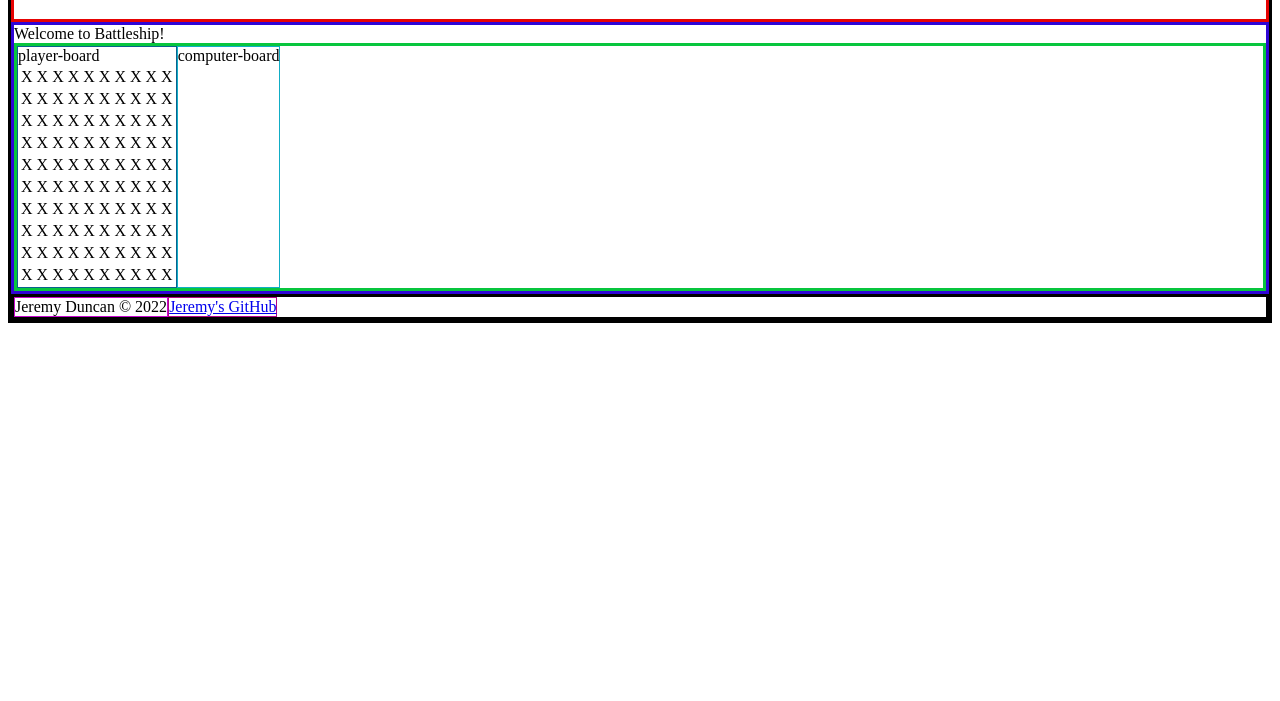
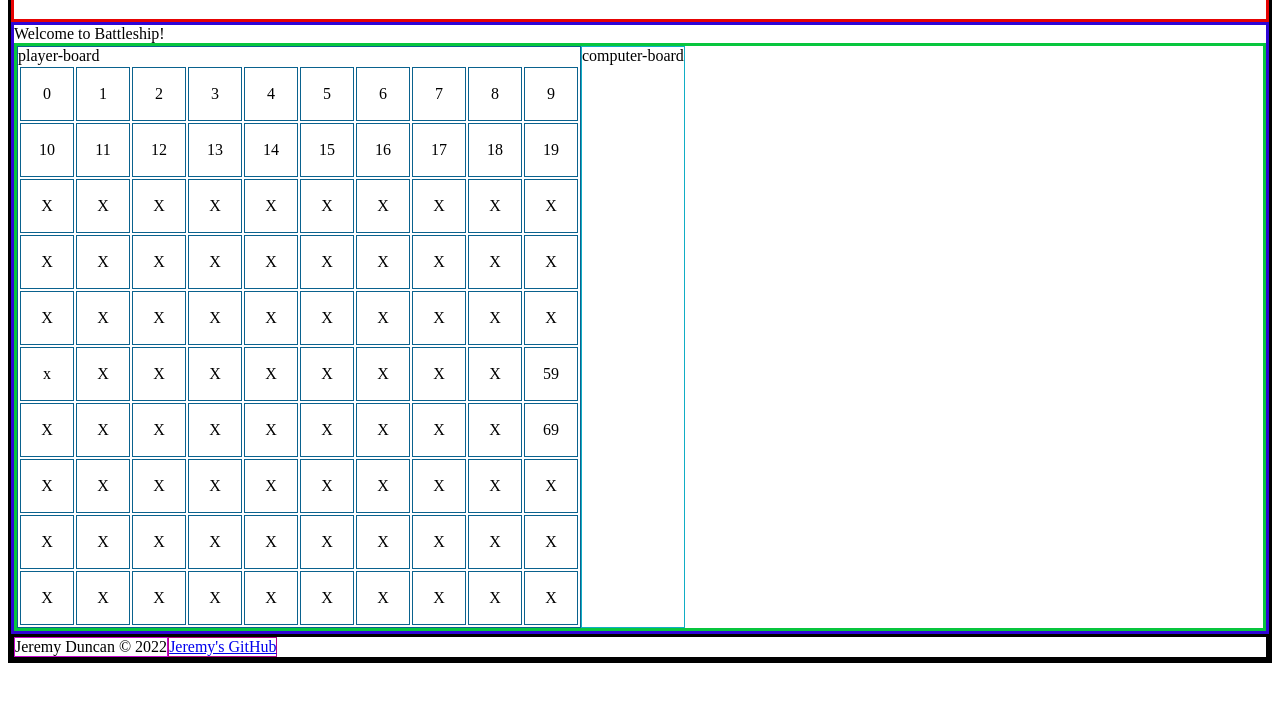
Before and after one commit to JeremyDuncan/Battleship, a plain HTML site: page index.html in a window 1280 px wide. Shown: the part 75-776 px from the top of the page. Drawn offline with Linux system fonts and the light colour scheme.

Commit message:
added square class

```diff
--- a/battleship.css
+++ b/battleship.css
@@ -22,6 +22,13 @@ header {
   display: flex;
   border: 3px solid rgb(8, 198, 62);
 
+}
+
+.square{
+  width: 50px;
+  height: 50px;
+  text-align: center;
+  border: 1px solid rgb(10, 98, 142);
 }
 
 .player-board {
--- a/index.html
+++ b/index.html
@@ -24,132 +24,131 @@
           player-board
           <table>
             <tr>
-              <td id="0" onclick="torpedo(0)">X</td>
-              <td id="1" onclick="torpedo(1)">X</td>
-              <td id="2" onclick="torpedo(2)">X</td>
-              <td id="3" onclick="torpedo(3)">X</td>
-              <td id="4" onclick="torpedo(4)">X</td>
-              <td id="5" onclick="torpedo(5)">X</td>
-              <td id="6" onclick="torpedo(6)">X</td>
-              <td id="7" onclick="torpedo(7)">X</td>
-              <td id="8" onclick="torpedo(8)">X</td>
-              <td id="9" onclick="torpedo(9)">X</td>
+              <td class="square" id="0" onclick="torpedo(0)">0</td>
+              <td class="square" id="1" onclick="torpedo(1)">1</td>
+              <td class="square" id="2" onclick="torpedo(2)">2</td>
+              <td class="square" id="3" onclick="torpedo(3)">3</td>
+              <td class="square" id="4" onclick="torpedo(4)">4</td>
+              <td class="square" id="5" onclick="torpedo(5)">5</td>
+              <td class="square" id="6" onclick="torpedo(6)">6</td>
+              <td class="square" id="7" onclick="torpedo(7)">7</td>
+              <td class="square" id="8" onclick="torpedo(8)">8</td>
+              <td class="square" id="9" onclick="torpedo(9)">9</td>
             </tr>
 
             <tr>
-              <td id="10" onclick="torpedo(10)">X</td>
-              <td id="11" onclick="torpedo(11)">X</td>
-              <td id="12" onclick="torpedo(12)">X</td>
-              <td id="13" onclick="torpedo(13)">X</td>
-              <td id="14" onclick="torpedo(14)">X</td>
-              <td id="15" onclick="torpedo(15)">X</td>
-              <td id="16" onclick="torpedo(16)">X</td>
-              <td id="17" onclick="torpedo(17)">X</td>
-              <td id="18" onclick="torpedo(18)">X</td>
-              <td id="19" onclick="torpedo(19)">X</td>
+              <td class="square" id="10" onclick="torpedo(10)">10</td>
+              <td class="square" id="11" onclick="torpedo(11)">11</td>
+              <td class="square" id="12" onclick="torpedo(12)">12</td>
+              <td class="square" id="13" onclick="torpedo(13)">13</td>
+              <td class="square" id="14" onclick="torpedo(14)">14</td>
+              <td class="square" id="15" onclick="torpedo(15)">15</td>
+              <td class="square" id="16" onclick="torpedo(16)">16</td>
+              <td class="square" id="17" onclick="torpedo(17)">17</td>
+              <td class="square" id="18" onclick="torpedo(18)">18</td>
+              <td class="square" id="19" onclick="torpedo(19)">19</td>
             </tr>
 
             <tr>
-              <td id="20" onclick="torpedo(20)">X</td>
-              <td id="21" onclick="torpedo(21)">X</td>
-              <td id="22" onclick="torpedo(22)">X</td>
-              <td id="23" onclick="torpedo(23)">X</td>
-              <td id="24" onclick="torpedo(24)">X</td>
-              <td id="25" onclick="torpedo(25)">X</td>
-              <td id="26" onclick="torpedo(26)">X</td>
-              <td id="27" onclick="torpedo(27)">X</td>
-              <td id="28" onclick="torpedo(28)">X</td>
-              <td id="29" onclick="torpedo(29)">X</td>
+              <td class="square" id="20" onclick="torpedo(20)">X</td>
+              <td class="square" id="21" onclick="torpedo(21)">X</td>
+              <td class="square" id="22" onclick="torpedo(22)">X</td>
+              <td class="square" id="23" onclick="torpedo(23)">X</td>
+              <td class="square" id="24" onclick="torpedo(24)">X</td>
+              <td class="square" id="25" onclick="torpedo(25)">X</td>
+              <td class="square" id="26" onclick="torpedo(26)">X</td>
+              <td class="square" id="27" onclick="torpedo(27)">X</td>
+              <td class="square" id="28" onclick="torpedo(28)">X</td>
+              <td class="square" id="29" onclick="torpedo(29)">X</td>
             </tr>
 
             <tr>
-              <td id="30" onclick="torpedo(30)">X</td>
-              <td id="31" onclick="torpedo(31)">X</td>
-              <td id="32" onclick="torpedo(32)">X</td>
-              <td id="33" onclick="torpedo(33)">X</td>
-              <td id="34" onclick="torpedo(34)">X</td>
-              <td id="35" onclick="torpedo(35)">X</td>
-              <td id="36" onclick="torpedo(36)">X</td>
-              <td id="37" onclick="torpedo(37)">X</td>
-              <td id="38" onclick="torpedo(38)">X</td>
-              <td id="39" onclick="torpedo(39)">X</td>
+              <td class="square" id="30" onclick="torpedo(30)">X</td>
+              <td class="square" id="31" onclick="torpedo(31)">X</td>
+              <td class="square" id="32" onclick="torpedo(32)">X</td>
+              <td class="square" id="33" onclick="torpedo(33)">X</td>
+              <td class="square" id="34" onclick="torpedo(34)">X</td>
+              <td class="square" id="35" onclick="torpedo(35)">X</td>
+              <td class="square" id="36" onclick="torpedo(36)">X</td>
+              <td class="square" id="37" onclick="torpedo(37)">X</td>
+              <td class="square" id="38" onclick="torpedo(38)">X</td>
+              <td class="square" id="39" onclick="torpedo(39)">X</td>
             </tr>
 
             <tr>
-              <td id="40" onclick="torpedo(40)">X</td>
-              <td id="41" onclick="torpedo(41)">X</td>
-              <td id="42" onclick="torpedo(42)">X</td>
-              <td id="43" onclick="torpedo(43)">X</td>
-              <td id="44" onclick="torpedo(44)">X</td>
-              <td id="45" onclick="torpedo(45)">X</td>
-              <td id="46" onclick="torpedo(46)">X</td>
-              <td id="47" onclick="torpedo(47)">X</td>
-              <td id="48" onclick="torpedo(48)">X</td>
-              <td id="49" onclick="torpedo(49)">X</td>
+              <td class="square" id="40" onclick="torpedo(40)">X</td>
+              <td class="square" id="41" onclick="torpedo(41)">X</td>
+              <td class="square" id="42" onclick="torpedo(42)">X</td>
+              <td class="square" id="43" onclick="torpedo(43)">X</td>
+              <td class="square" id="44" onclick="torpedo(44)">X</td>
+              <td class="square" id="45" onclick="torpedo(45)">X</td>
+              <td class="square" id="46" onclick="torpedo(46)">X</td>
+              <td class="square" id="47" onclick="torpedo(47)">X</td>
+              <td class="square" id="48" onclick="torpedo(48)">X</td>
+              <td class="square" id="49" onclick="torpedo(49)">X</td>
             </tr>
-
-              <td id="50" onclick="torpedo(50)">X</td>
-              <td id="51" onclick="torpedo(51)">X</td>
-              <td id="52" onclick="torpedo(52)">X</td>
-              <td id="53" onclick="torpedo(53)">X</td>
-              <td id="54" onclick="torpedo(54)">X</td>
-              <td id="55" onclick="torpedo(55)">X</td>
-              <td id="56" onclick="torpedo(56)">X</td>
-              <td id="57" onclick="torpedo(57)">X</td>
-              <td id="58" onclick="torpedo(58)">X</td>
-              <td id="59" onclick="torpedo(59)">X</td>
+              <td class="square" id="50" onclick="torpedo(50)">x</td>
+              <td class="square" id="51" onclick="torpedo(51)">X</td>
+              <td class="square" id="52" onclick="torpedo(52)">X</td>
+              <td class="square" id="53" onclick="torpedo(53)">X</td>
+              <td class="square" id="54" onclick="torpedo(54)">X</td>
+              <td class="square" id="55" onclick="torpedo(55)">X</td>
+              <td class="square" id="56" onclick="torpedo(56)">X</td>
+              <td class="square" id="57" onclick="torpedo(57)">X</td>
+              <td class="square" id="58" onclick="torpedo(58)">X</td>
+              <td class="square" id="59" onclick="torpedo(59)">59</td>
 
 
             <tr>
-              <td id="60" onclick="torpedo(60)">X</td>
-              <td id="61" onclick="torpedo(61)">X</td>
-              <td id="62" onclick="torpedo(62)">X</td>
-              <td id="63" onclick="torpedo(63)">X</td>
-              <td id="64" onclick="torpedo(64)">X</td>
-              <td id="65" onclick="torpedo(65)">X</td>
-              <td id="66" onclick="torpedo(66)">X</td>
-              <td id="67" onclick="torpedo(67)">X</td>
-              <td id="68" onclick="torpedo(68)">X</td>
-              <td id="69" onclick="torpedo(69)">X</td>
+              <td class="square" id="60" onclick="torpedo(60)">X</td>
+              <td class="square" id="61" onclick="torpedo(61)">X</td>
+              <td class="square" id="62" onclick="torpedo(62)">X</td>
+              <td class="square" id="63" onclick="torpedo(63)">X</td>
+              <td class="square" id="64" onclick="torpedo(64)">X</td>
+              <td class="square" id="65" onclick="torpedo(65)">X</td>
+              <td class="square" id="66" onclick="torpedo(66)">X</td>
+              <td class="square" id="67" onclick="torpedo(67)">X</td>
+              <td class="square" id="68" onclick="torpedo(68)">X</td>
+              <td class="square" id="69" onclick="torpedo(69)">69</td>
             </tr>
 
             <tr>
-              <td id="70" onclick="torpedo(70)">X</td>
-              <td id="71" onclick="torpedo(71)">X</td>
-              <td id="72" onclick="torpedo(72)">X</td>
-              <td id="73" onclick="torpedo(73)">X</td>
-              <td id="74" onclick="torpedo(74)">X</td>
-              <td id="75" onclick="torpedo(75)">X</td>
-              <td id="76" onclick="torpedo(76)">X</td>
-              <td id="77" onclick="torpedo(77)">X</td>
-              <td id="78" onclick="torpedo(78)">X</td>
-              <td id="79" onclick="torpedo(79)">X</td>
+              <td class="square" id="70" onclick="torpedo(70)">X</td>
+              <td class="square" id="71" onclick="torpedo(71)">X</td>
+              <td class="square" id="72" onclick="torpedo(72)">X</td>
+              <td class="square" id="73" onclick="torpedo(73)">X</td>
+              <td class="square" id="74" onclick="torpedo(74)">X</td>
+              <td class="square" id="75" onclick="torpedo(75)">X</td>
+              <td class="square" id="76" onclick="torpedo(76)">X</td>
+              <td class="square" id="77" onclick="torpedo(77)">X</td>
+              <td class="square" id="78" onclick="torpedo(78)">X</td>
+              <td class="square" id="79" onclick="torpedo(79)">X</td>
             </tr>
 
             <tr>
-              <td id="80" onclick="torpedo(80)">X</td>
-              <td id="81" onclick="torpedo(81)">X</td>
-              <td id="82" onclick="torpedo(82)">X</td>
-              <td id="83" onclick="torpedo(83)">X</td>
-              <td id="84" onclick="torpedo(84)">X</td>
-              <td id="85" onclick="torpedo(85)">X</td>
-              <td id="86" onclick="torpedo(86)">X</td>
-              <td id="87" onclick="torpedo(87)">X</td>
-              <td id="88" onclick="torpedo(88)">X</td>
-              <td id="89" onclick="torpedo(89)">X</td>
+              <td class="square" id="80" onclick="torpedo(80)">X</td>
+              <td class="square" id="81" onclick="torpedo(81)">X</td>
+              <td class="square" id="82" onclick="torpedo(82)">X</td>
+              <td class="square" id="83" onclick="torpedo(83)">X</td>
+              <td class="square" id="84" onclick="torpedo(84)">X</td>
+              <td class="square" id="85" onclick="torpedo(85)">X</td>
+              <td class="square" id="86" onclick="torpedo(86)">X</td>
+              <td class="square" id="87" onclick="torpedo(87)">X</td>
+              <td class="square" id="88" onclick="torpedo(88)">X</td>
+              <td class="square" id="89" onclick="torpedo(89)">X</td>
             </tr>
 
             <tr>
-              <td id="90" onclick="torpedo(90)">X</td>
-              <td id="91" onclick="torpedo(91)">X</td>
-              <td id="92" onclick="torpedo(92)">X</td>
-              <td id="93" onclick="torpedo(93)">X</td>
-              <td id="94" onclick="torpedo(94)">X</td>
-              <td id="95" onclick="torpedo(95)">X</td>
-              <td id="96" onclick="torpedo(96)">X</td>
-              <td id="97" onclick="torpedo(97)">X</td>
-              <td id="98" onclick="torpedo(98)">X</td>
-              <td id="99" onclick="torpedo(99)">X</td>
+              <td class="square" id="90" onclick="torpedo(90)">X</td>
+              <td class="square" id="91" onclick="torpedo(91)">X</td>
+              <td class="square" id="92" onclick="torpedo(92)">X</td>
+              <td class="square" id="93" onclick="torpedo(93)">X</td>
+              <td class="square" id="94" onclick="torpedo(94)">X</td>
+              <td class="square" id="95" onclick="torpedo(95)">X</td>
+              <td class="square" id="96" onclick="torpedo(96)">X</td>
+              <td class="square" id="97" onclick="torpedo(97)">X</td>
+              <td class="square" id="98" onclick="torpedo(98)">X</td>
+              <td class="square" id="99" onclick="torpedo(99)">X</td>
             </tr>
           </table>
         </div>
```
